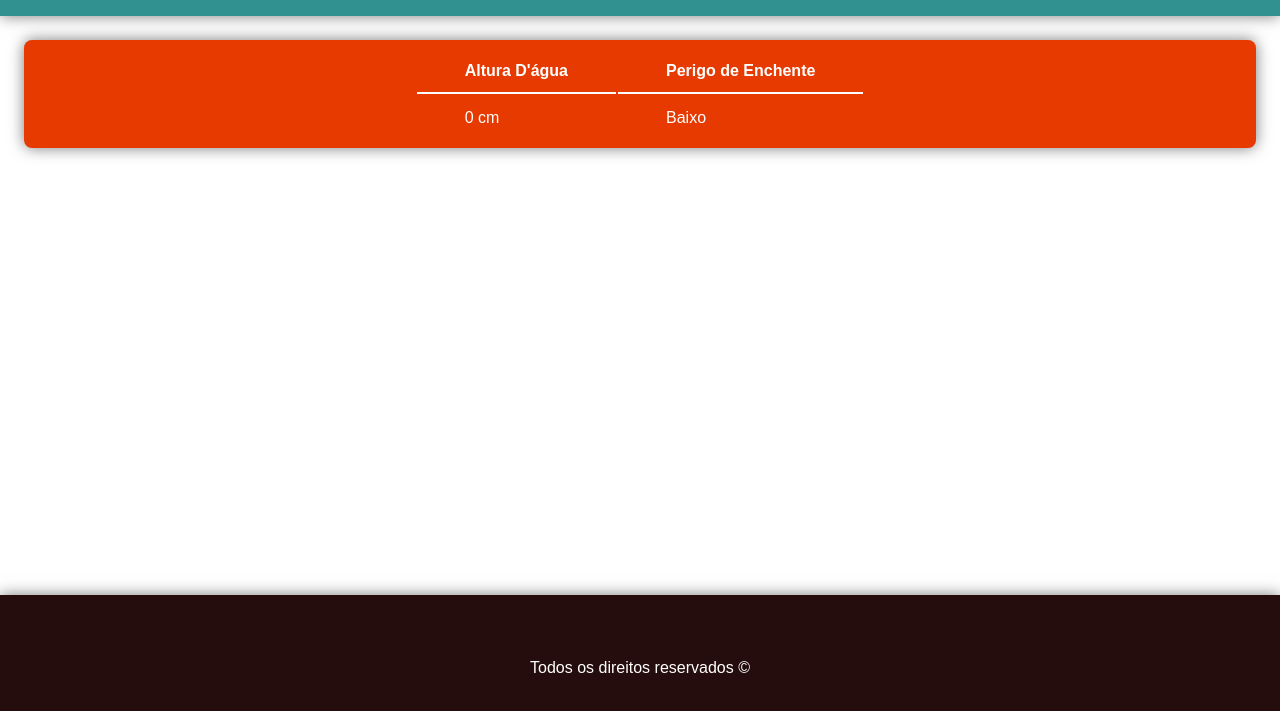
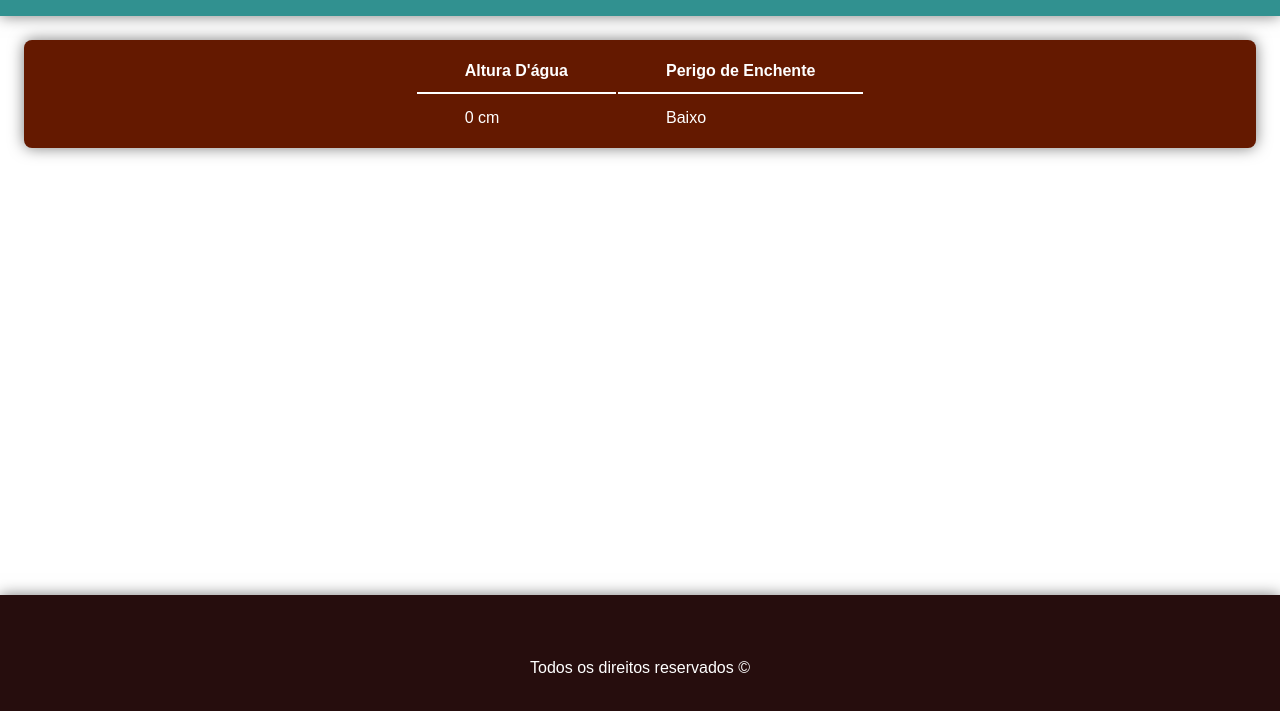
Before and after one commit to eusoucarlitos/Projeto---Monitor-de-Enchente, a plain HTML site: page site/index.html in a window 1280 px wide. Shown: the part 59-770 px from the top of the page. Drawn offline with Linux system fonts and the light colour scheme; no server answers.

Commit message:
Mudando a cor da tabela do site

```diff
--- a/site/styles.css
+++ b/site/styles.css
@@ -34,7 +34,7 @@ header {
     color: white;
     margin: 1.5em;
     padding: 0.4em;
-    background-color: #e73a00;
+    background-color: #641900;
     border-radius: 0.5em;
     box-shadow: 0 0 0.9em #7c7c7c;
     border-color: #e73a00;
```
